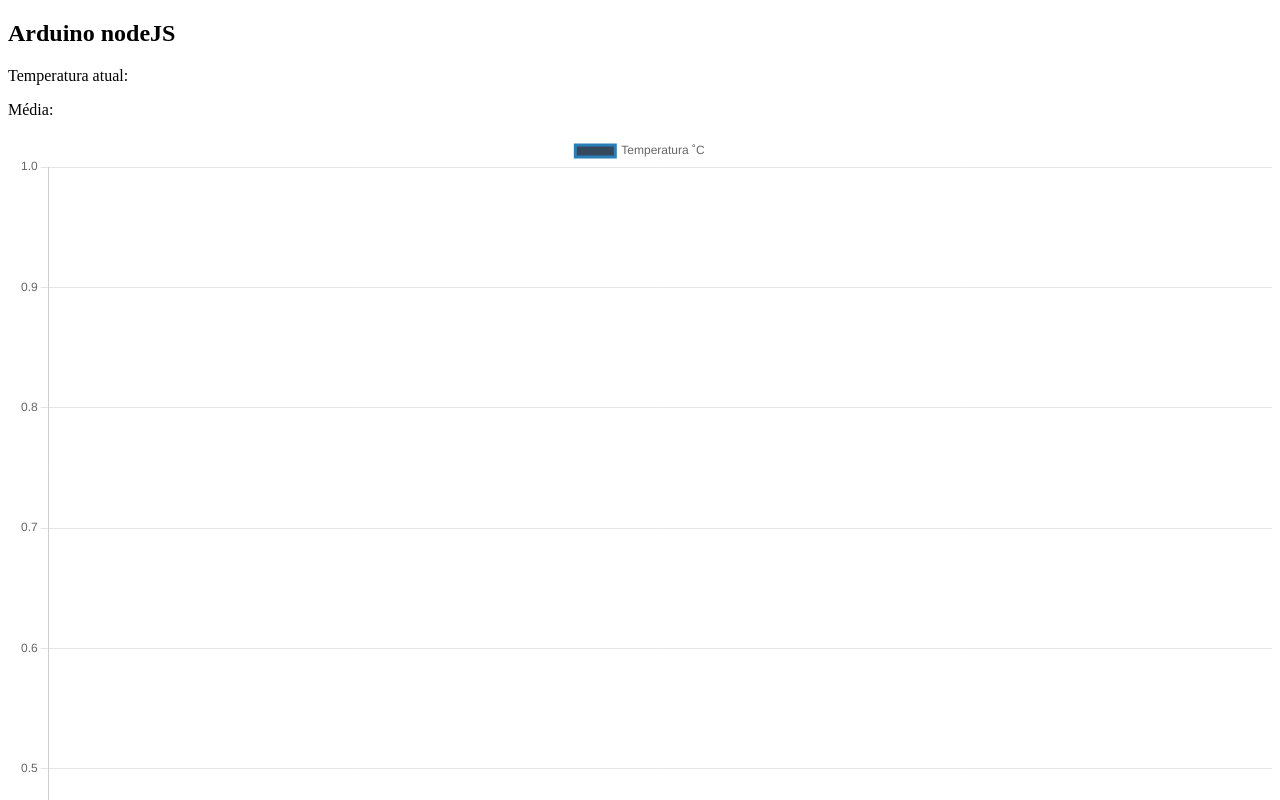
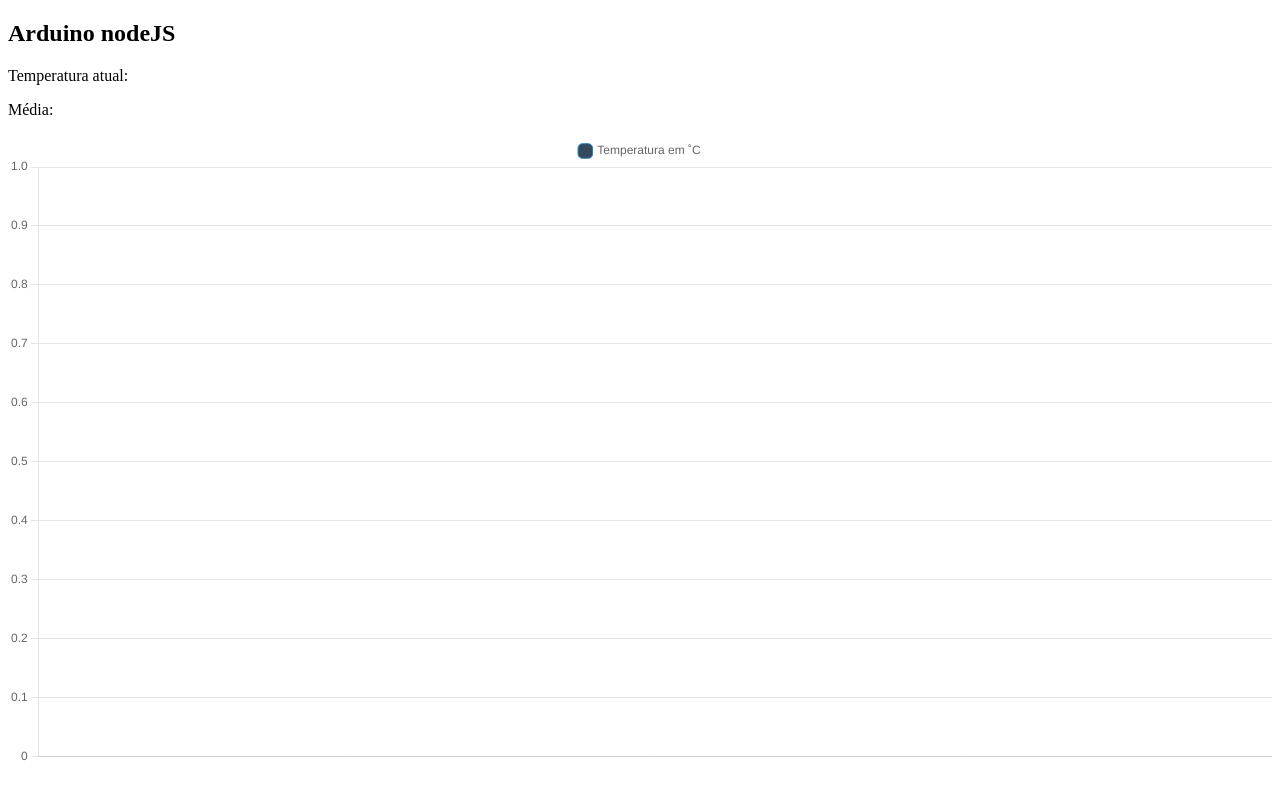
Before and after one commit to HenriqueBaetaLeite/serial-port-arduino, a website: page public/index.html in a window 1280 px wide. Shown: the top 800 px of the page. Drawn offline with nearby package versions, Linux system fonts and the light colour scheme; no server answers.

Commit message:
feat: big feature, layout, utils, script

```diff
--- a/public/index.html
+++ b/public/index.html
@@ -9,66 +9,16 @@
   <body>
     <h2>Arduino nodeJS</h2>
     <p>Temperatura atual:</p>
-    <p id="temp"></p>
+    <p id="temperature"></p>
     <p>Média:</p>
-    <p id="media"></p>
-    <canvas id="myChart" width="150" height="150"></canvas>
+    <p id="average"></p>
+
+    <div class="chart-container" style="position: relative; height: 30vh">
+      <canvas id="myChart"></canvas>
+    </div>
 
     <script src="/socket.io/socket.io.js"></script>
     <script src="https://cdn.jsdelivr.net/npm/chart.js@3.8.0/dist/chart.min.js"></script>
-    <script>
-      const socket = io("http://localhost:3000");
-
-      const temp = document.getElementById("temp");
-
-      const media = document.getElementById("media");
-
-      const dataMedia = [];
-
-      socket.on("ioArduino", (data) => {
-        temp.innerText = data + "˚C";
-
-        dataMedia.push(+data);
-
-        console.log(dataMedia);
-
-        let mediaTemp = (dataMedia.reduce((el, tot) => el + tot, 0) / dataMedia.length).toFixed(2);
-
-        media.innerHTML = mediaTemp + "˚C";
-
-        const date = new Date().toLocaleTimeString();
-
-        myChart.data.labels.push(date);
-
-        myChart.data.datasets.forEach((dataset) => {
-          dataset.data.push(data);
-
-          myChart.update();
-        });
-      });
-
-      const ctx = document.getElementById("myChart").getContext("2d");
-      const myChart = new Chart(ctx, {
-        type: "line",
-        data: {
-          labels: ["Serial Arduino"],
-          datasets: [
-            {
-              label: "Temperatura ˚C",
-              backgroundColor: "rgb(52, 73, 94)",
-              borderColor: "rgb(41, 128, 185)",
-              data: [],
-            },
-          ],
-        },
-        options: {
-          scales: {
-            y: {
-              beginAtZero: true,
-            },
-          },
-        },
-      });
-    </script>
+    <script type="module" src="./script.js"></script>
   </body>
 </html>
--- /dev/null
+++ b/public/script.js
@@ -0,0 +1,34 @@
+import utils from "./utils.js";
+
+const socket = io("http://localhost:3000");
+
+const temperature = document.getElementById("temperature");
+
+const average = document.getElementById("average");
+
+const averageData = [];
+
+const ctx = document.getElementById("myChart").getContext("2d");
+
+const myChart = new Chart(ctx, utils.config);
+
+socket.on("ioArduino", (dataSocket) => {
+  temperature.innerText = dataSocket + "˚C";
+
+  averageData.push(+dataSocket);
+
+  average.innerHTML = utils.averageTemperature(averageData) + "˚C";
+
+  const actualTime = new Date().toLocaleTimeString();
+
+  myChart.data.labels.push(actualTime);
+
+  myChart.data.datasets.forEach((dataset) => {
+    dataset.data.push(dataSocket);
+    if (dataset.data.length >= 20) {
+      myChart.data.labels.shift();
+      dataset.data.shift();
+    }
+    myChart.update();
+  });
+});
--- /dev/null
+++ b/public/utils.js
@@ -0,0 +1,52 @@
+const colorDown = (ctx, color) =>
+  ctx.p0.parsed.y > ctx.p1.parsed.y ? color : undefined;
+
+const datasets = [
+  {
+    label: "Temperatura em ˚C",
+    backgroundColor: "rgb(52, 73, 94)",
+    borderColor: "rgb(41, 128, 185)",
+    hoverBackgroundColor: "rgb(0,0,0)",
+    pointHoverRadius: 10,
+    pointStyle: "rectRounded",
+    pointRadius: 5,
+    data: [],
+    tension: 0.5,
+    segment: {
+      borderColor: (ctx) => colorDown(ctx, "rgb(192, 57, 43)"),
+    },
+  },
+];
+
+const data = {
+  labels: [],
+  datasets,
+};
+
+const options = {
+  responsive: true,
+  plugins: {
+    legend: {
+      labels: {
+        usePointStyle: true,
+      },
+    },
+  },
+};
+
+const config = {
+  type: "line",
+  data,
+  options,
+};
+
+const averageTemperature = (dataTemperature) =>
+  (
+    dataTemperature.reduce((element, total) => element + total, 0) /
+    dataTemperature.length
+  ).toFixed(2);
+
+export default {
+  config,
+  averageTemperature,
+};
```
Also changed, not shown: index.js (+4 -4 lines), README.md.
